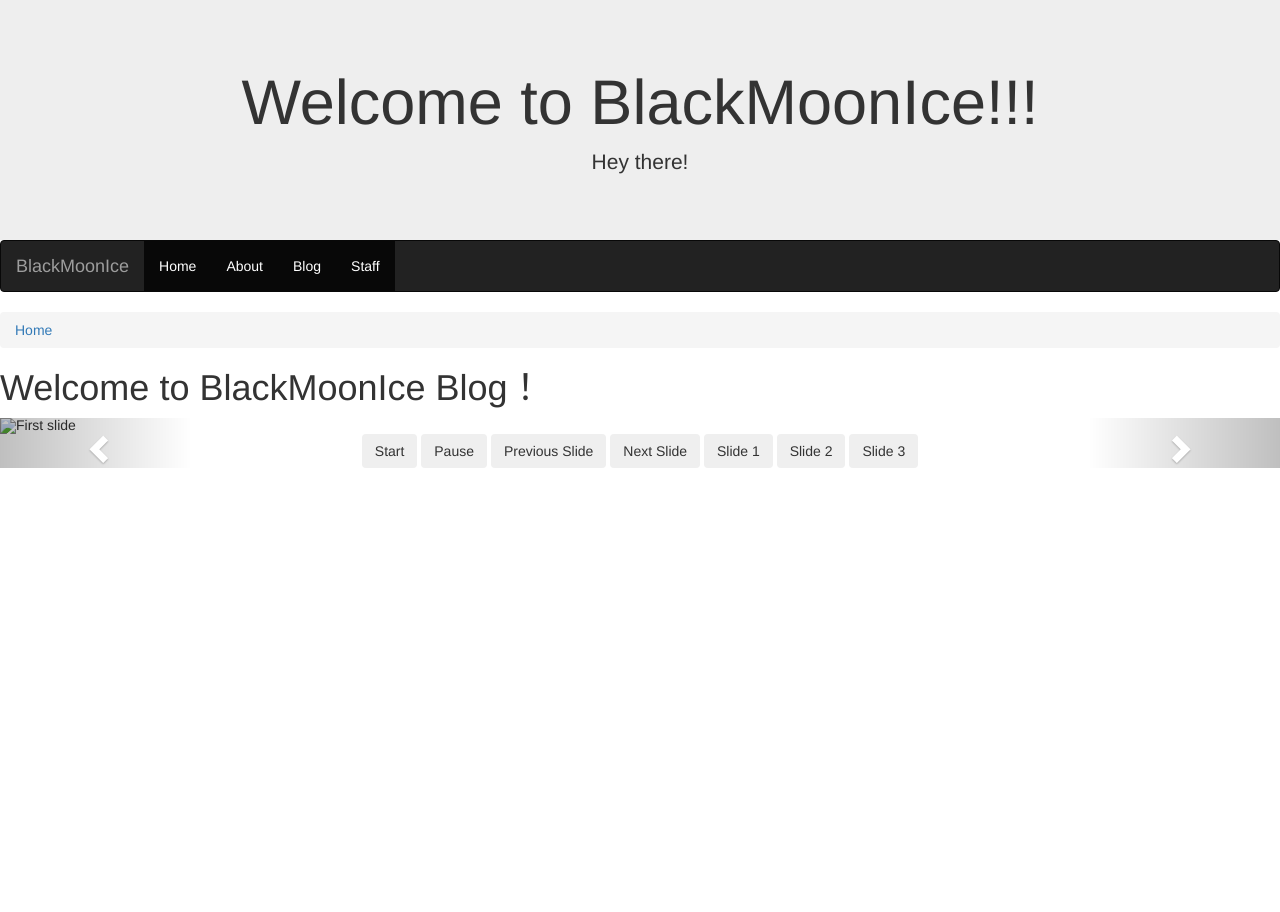
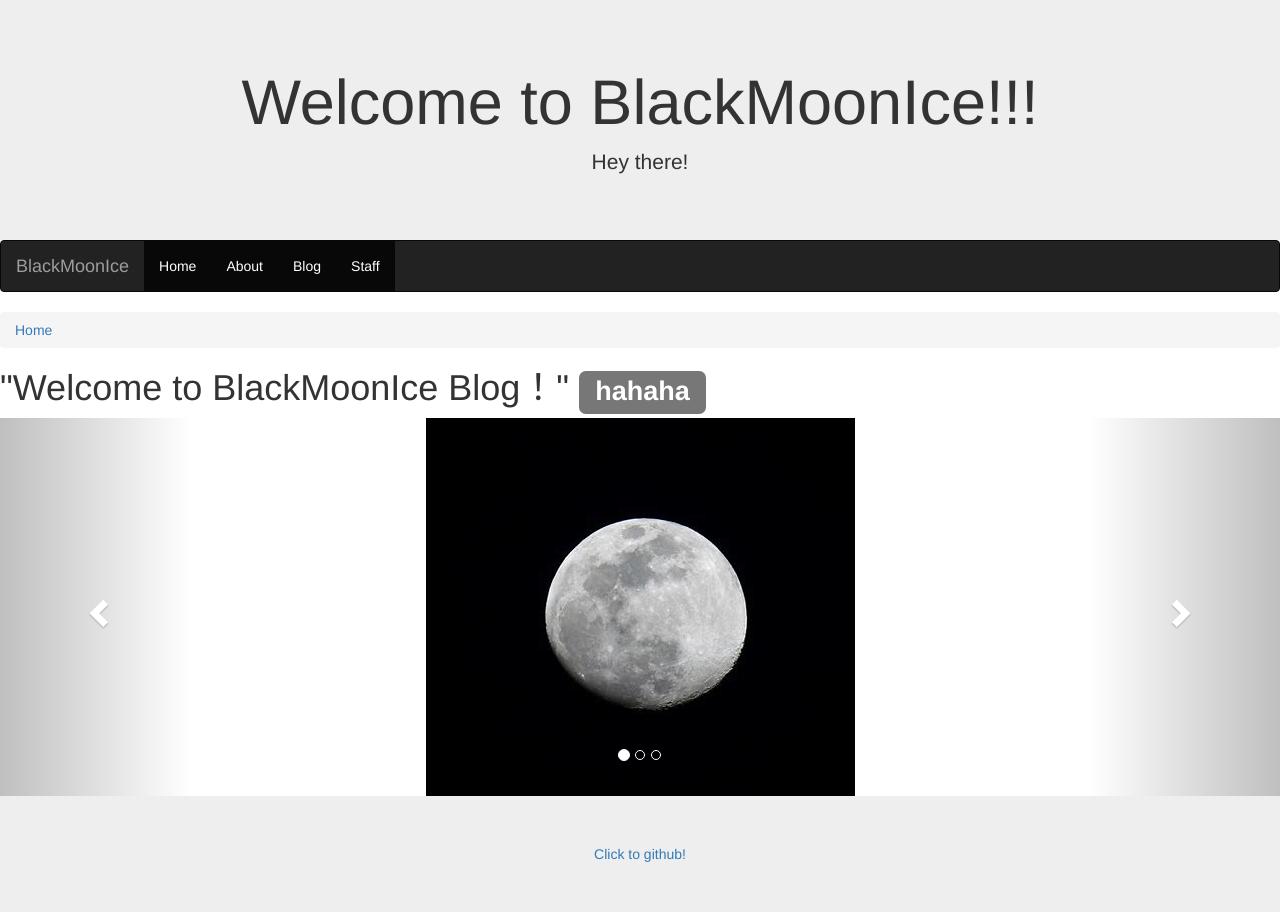
Before and after one commit to Blackmoonice/Blackmoonice.github.io, a Jekyll site: the page built from index.html, in a window 1280 px wide. Built offline with Jekyll 4.4.1, drawn with Linux system fonts in a browser that asks for light colours; nearby versions of some CDN libraries.

Commit message:
轮播模块+优化页面

```diff
--- a/_includes/navigation.html
+++ b/_includes/navigation.html
@@ -5,7 +5,7 @@
       <a class="navbar-brand" href="#">BlackMoonIce</a>
   </div>
   <div>
-      <ul class="nav navbar-nav">
+      <ul class="nav navbar-nav ">
         {% for item in site.data.navigation %}
         <li class="active"><a href="{{ item.link }}">{{ item.name }}</a></li>
         {% endfor %}
--- a/_layouts/author.html
+++ b/_layouts/author.html
@@ -11,7 +11,10 @@ layout: default
 <h1>{{ page.name }}</h1>
 <h2>{{ page.position }}</h2>
 
-{{ content }}
+<div class="well">
+  {{ content }}
+</div>
+
 
 <h2>Posts</h2>
 <ul>
--- a/_layouts/default.html
+++ b/_layouts/default.html
@@ -19,4 +19,9 @@
     {% include navigation.html %}
     {{ content }}
   </body>
+  <footer>
+    <div class="jumbotron text-center" style="margin-bottom:0">
+      <a href="https://github.com/Blackmoonice/Blackmoonice.github.io">Click to github!</a>
+    </div>
+  </footer>
 </html>
--- a/_layouts/post.html
+++ b/_layouts/post.html
@@ -18,4 +18,6 @@ layout: default
   {% endif %}
 </p>
 
-{{ content }}
+<div class="well">
+  {{ content }}
+</div>
--- /dev/null
+++ b/assets/css/styles.css
@@ -0,0 +1,7 @@
+---
+---
+.carousel-inner img {
+    margin: auto;
+}
+
+@import "main.css";
--- a/assets/styles.scss
+++ /dev/null
@@ -1,3 +0,0 @@
----
----
-@import "main";
--- a/index.html
+++ b/index.html
@@ -7,7 +7,7 @@ title: Home
     <li><a href="/index.html">Home</a></li>
 </ul>
 
-<h1>{{ "Welcome to BlackMoonIce Blog！" }}</h1>
+<h1> "Welcome to BlackMoonIce Blog！" <span class="label label-default">hahaha</span></h1>
 
 <div id="myCarousel" class="carousel slide">
     <!-- 轮播（Carousel）指标 -->
@@ -20,13 +20,13 @@ title: Home
     <!-- 轮播（Carousel）项目 -->
     <div class="carousel-inner">
         <div class="item active">
-            <img src="/_pictures/1.jpg" alt="First slide">
+            <img src="/assets/pictures/1.png" alt="First slide">
         </div>
         <div class="item">
-            <img src="/_pictures/2.jpg" alt="Second slide">
+            <img src="/assets/pictures/2.png" alt="Second slide">
         </div>
         <div class="item">
-            <img src="/_pictures/3.jpg" alt="Third slide">
+            <img src="/assets/pictures/3.png" alt="Third slide">
         </div>
     </div>
     <!-- 轮播（Carousel）导航 -->
@@ -38,16 +38,6 @@ title: Home
             <span class="glyphicon glyphicon-chevron-right" aria-hidden="true"></span>
             <span class="sr-only">Next</span>
         </a>
-    <!-- 控制按钮 -->
-    <div style="text-align:center;">
-        <input type="button" class="btn start-slide" value="Start">
-        <input type="button" class="btn pause-slide" value="Pause">
-        <input type="button" class="btn prev-slide" value="Previous Slide">
-        <input type="button" class="btn next-slide" value="Next Slide">
-        <input type="button" class="btn slide-one" value="Slide 1">
-        <input type="button" class="btn slide-two" value="Slide 2">
-        <input type="button" class="btn slide-three" value="Slide 3">
-    </div>
 </div>
 <script>
 $(function(){
```
Also changed, not shown: assets/pictures/1.png (renamed from _pictures/1.jpg), assets/pictures/2.png (renamed from _pictures/2.jpg), assets/pictures/3.png (renamed from _pictures/3.jpg), assets/pictures/4.png (renamed from _pictures/4.jpg).
